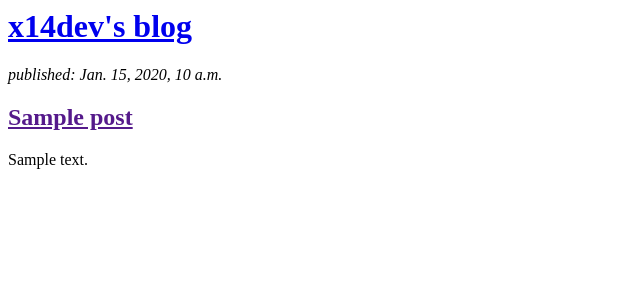
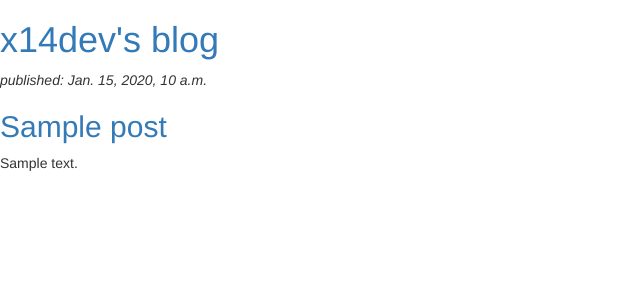
Before and after one commit to kindledinterest20/my-first-blog, a Django app: page / in a window 1280 px wide. Shown: the top 300 px of the page, without its empty margins (0-640 px from the left). Run offline with Django 3.2, Linux system fonts and the light colour scheme; tables that the repository leaves empty hold one stand-in row (values such as "Sample post"); some libraries are stand-ins or nearby versions.

Commit message:
reversed order of posts

```diff
--- a/blog/templates/blog/post_list.html
+++ b/blog/templates/blog/post_list.html
@@ -1,6 +1,8 @@
 <html>
     <head>
         <title>x14dev's blog</title>
+        <link rel="stylesheet" href="//maxcdn.bootstrapcdn.com/bootstrap/3.2.0/css/bootstrap.min.css">
+		<link rel="stylesheet" href="//maxcdn.bootstrapcdn.com/bootstrap/3.2.0/css/bootstrap-theme.min.css">
     </head>
     <body>
         <div>
--- a/blog/views.py
+++ b/blog/views.py
@@ -5,5 +5,5 @@ from .models import Post
 # Create your views here.
 
 def post_list(request):
-    posts = Post.objects.filter(published_date__lte=timezone.now()).order_by('published_date')
+    posts = Post.objects.filter(published_date__lte=timezone.now()).order_by('-published_date')
     return render(request, 'blog/post_list.html', {'posts': posts})
```
